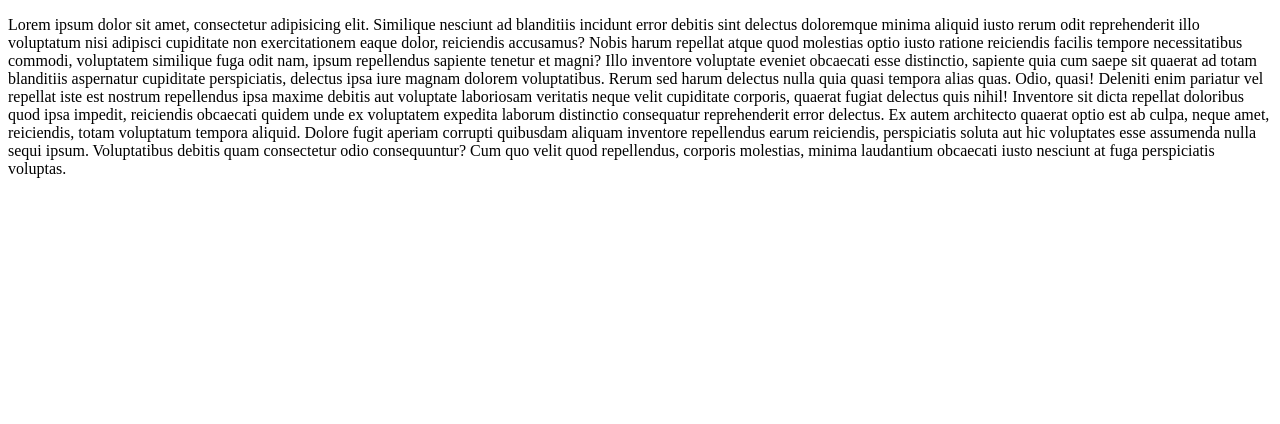
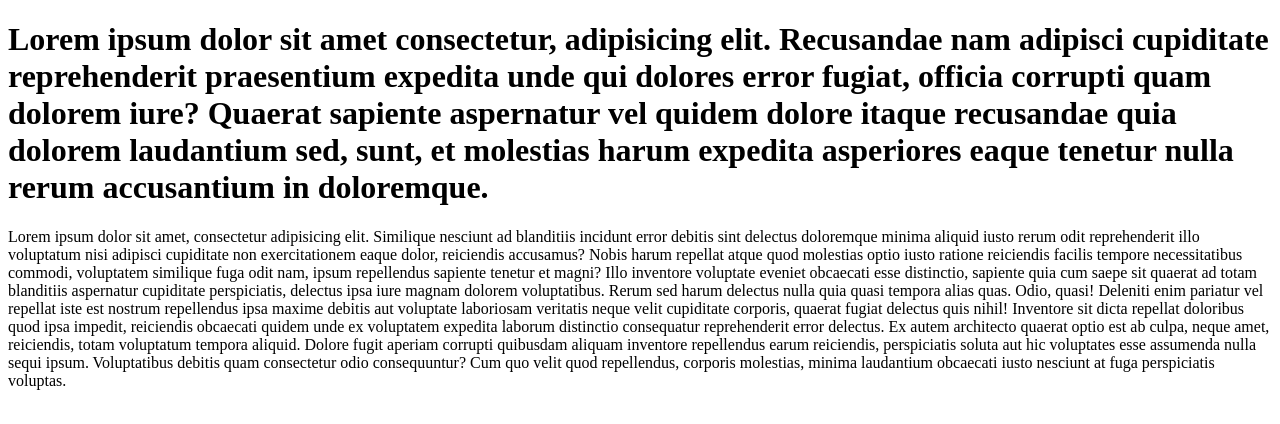
Before and after one commit to onyangodonomondi/gitcourse, a plain HTML site: page index.html in a window 1280 px wide. Drawn offline with Linux system fonts and the light colour scheme.

Commit message:
# second commit

```diff
--- a/index.html
+++ b/index.html
@@ -8,6 +8,9 @@
 </head>
 
 <body>
+    <h1>
+        Lorem ipsum dolor sit amet consectetur, adipisicing elit. Recusandae nam adipisci cupiditate reprehenderit praesentium expedita unde qui dolores error fugiat, officia corrupti quam dolorem iure? Quaerat sapiente aspernatur vel quidem dolore itaque recusandae quia dolorem laudantium sed, sunt, et molestias harum expedita asperiores eaque tenetur nulla rerum accusantium in doloremque.
+    </h1>
     <p>Lorem ipsum dolor sit amet, consectetur adipisicing elit. Similique nesciunt ad blanditiis incidunt error debitis
         sint delectus doloremque minima aliquid iusto rerum odit reprehenderit illo voluptatum nisi adipisci cupiditate
         non exercitationem eaque dolor, reiciendis accusamus? Nobis harum repellat atque quod molestias optio iusto
```
